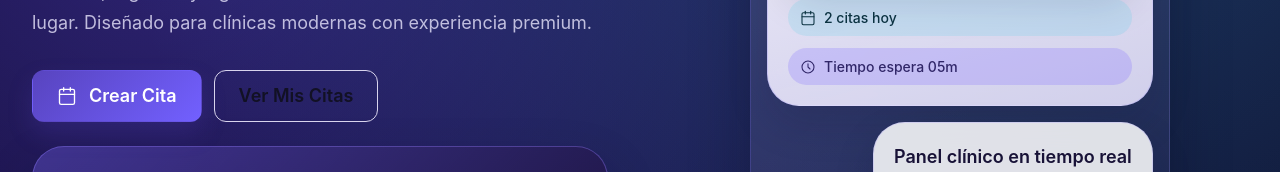
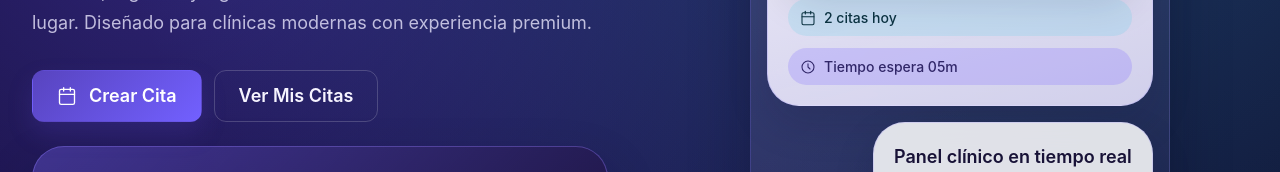
Before and after one commit to hectorlabra/proyecto_fullstack, a React (Vite) app in the folder front/: page / in a window 1280 px wide. Shown: the part 411-583 px from the top of the page. Built offline with nearby package versions, Linux system fonts and the light colour scheme; no server answers; sample sign-in values are in the browser's storage.

Commit message:
style: enhance button styles for hero actions with improved hover effects

```diff
--- a/front/src/styles/Home.css
+++ b/front/src/styles/Home.css
@@ -340,6 +340,19 @@
 
 .hero-actions a {
   text-decoration: none;
+}
+
+.hero-actions .mc-button--outline {
+  background-color: transparent;
+  color: var(--color-ink-inverted);
+  border-color: rgba(255, 255, 255, 0.18);
+  box-shadow: none;
+}
+
+.hero-actions .mc-button--outline:hover:not(:disabled) {
+  background-color: rgba(255, 255, 255, 0.06);
+  border-color: rgba(255, 255, 255, 0.28);
+  transform: translateY(-1px);
 }
 
 .hero-metrics {
```
